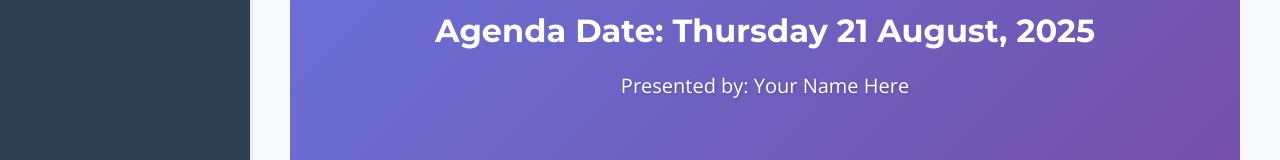
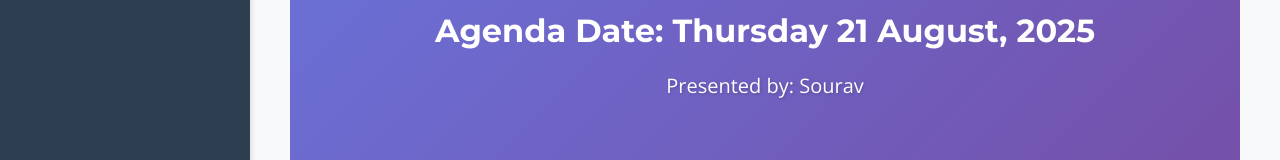
Before and after one commit to srvds1990/ai-learning-portal, a React (Create React App) app: page / in a window 1280 px wide. Shown: the part 571-731 px from the top of the page. Built offline with nearby package versions, Linux system fonts and the light colour scheme.

Commit message:
Updated presenter name in Home.js

```diff
--- a/src/components/Home.js
+++ b/src/components/Home.js
@@ -9,7 +9,7 @@ const Home = () => {
     day: "numeric",
   });
 
-  const presenterName = "Your Name Here"; // Replace with the actual presenter's name
+  const presenterName = "Sourav"; // Replace with the actual presenter's name
 
   return (
     <div className="home-container">
```
